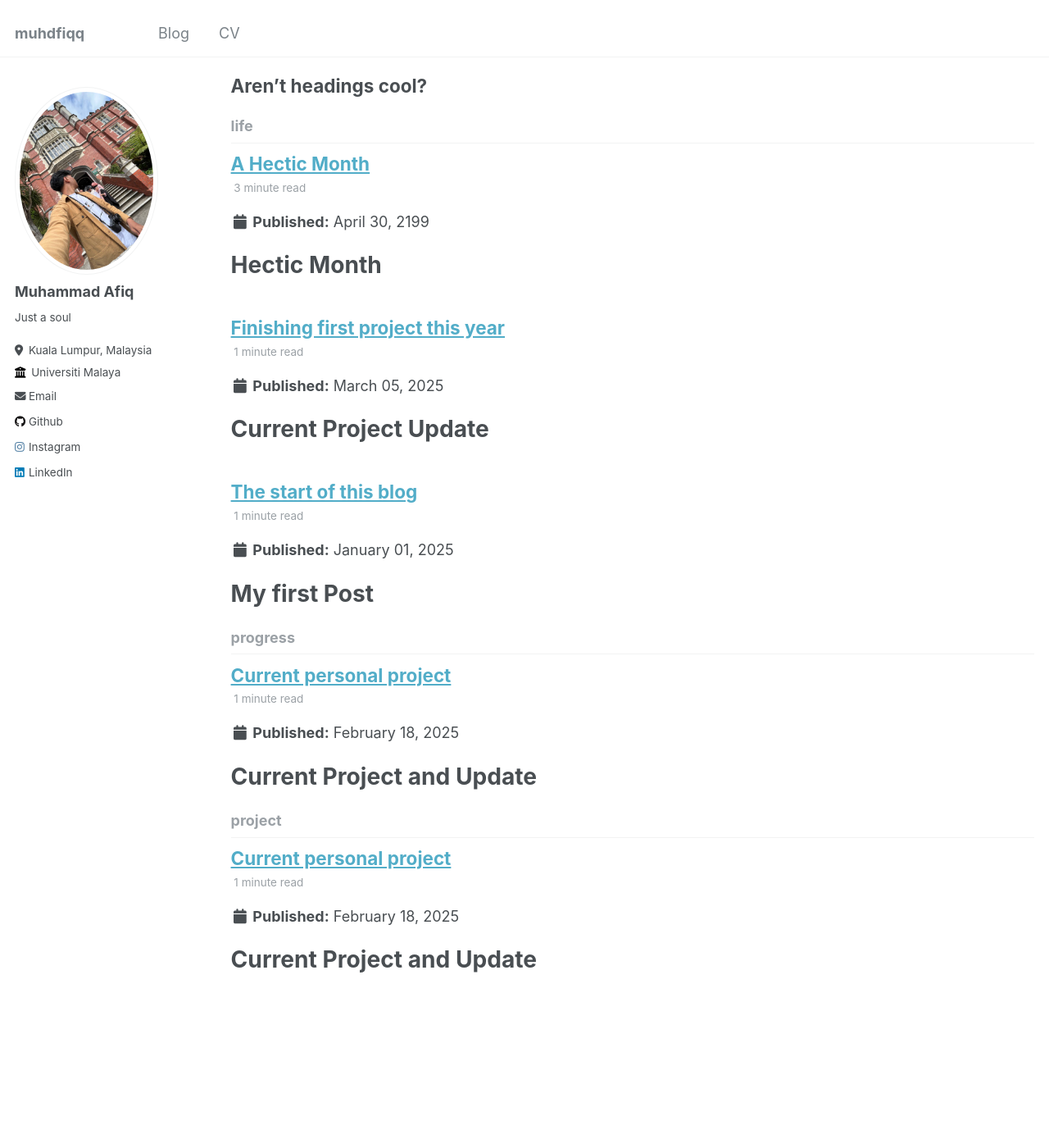
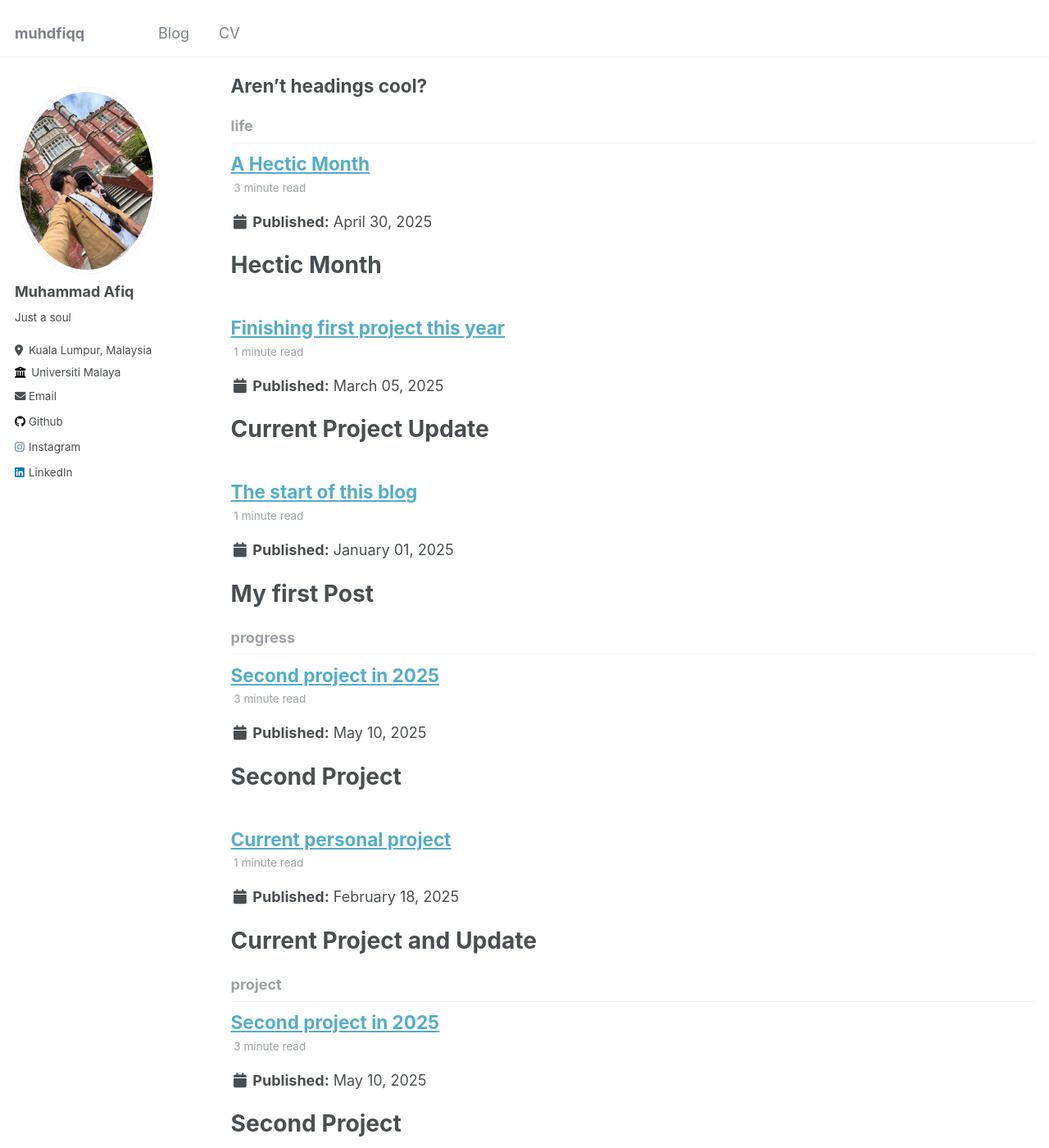
Before and after one commit to aiyyra/aiyyra.github.io, a Jekyll site: the page built from _pages/tag-archive.html, in a window 1280 px wide and 1400 px high, scrolled down 1429 px. Shown: the whole window at 82% size. Built offline with Jekyll 4.4.1, drawn with Linux system fonts in a browser that asks for light colours; part of the change alters nothing that is shown.

Commit message:
adding a post

```diff
--- a/_posts/2025-04-30-a-hectic-month.md
+++ b/_posts/2025-04-30-a-hectic-month.md
@@ -1,6 +1,6 @@
 ---
 title: "A Hectic Month"
-date: 2199-04-30
+date: 2025-04-30
 permalink: /posts/2025/04/a-hectic-month/
 tags:
   - life
--- /dev/null
+++ b/_posts/2025-05-10-second-project-2025.md
@@ -0,0 +1,43 @@
+---
+title: "Second project in 2025"
+date: 2025-05-10
+permalink: /posts/2025/05/second-project-2025/
+tags:
+  - project
+  - progress
+---
+
+# Second Project
+
+Do you remember the project I last mentions - Link summariser. I planned a lot for that but it is a relatively easy project. I finished it within 5 days of starting the development. I thought on making it more complex but I will just stuck with the original plan and make my next project a lot complex.
+
+# Link Summariser
+
+So let me give an overview about the project. The initial plan was to create an agentic system that will take my link and summarize it for me. It is too simple and does not really need an agentic system. Therefore, I do make a small changes into the system.
+
+1. This project could take any query, text or links.
+2. Based on the input, it will either research, summarizer and search the web for the results.
+3. The agent that are used in this project is from llama scout hosted on groq api. It is used as a tool calling agent that will responds according to my query.
+
+For this project, I create 3 tools:
+
+1. searching tool with tavily api
+2. crawling tool using beautifolSoup
+3. Summarizing tool which calls another groq model to summarize given knowledge.
+
+### Limitation/ Improvement on future projects
+
+1. This project is run only on terminal. I personally thing this will forever be on the improvements list as I am less passionate on building UI
+2. This project does not have any memory. One small reasons is to make the token usage controlled, but it does make the system capabilities limited to one query per session.
+3. This system always summarizes whatever knowledge it retrieves from the web. This is due to the token limitation that we have.
+4. The search quality when using search tool is quite bad given the high standard that I have. Maybe future prompt-tuning could solve this issues.
+5. One obvious improvement I would love to add is creating a RAG enabled system.
+6. I would also love to make it multi-agent environment. I already look into it and the popular options is either crew ai or langgraph.
+
+# Next
+
+I would spend most of my times in my university course as this upcoming months is critical for my programme. But worry not, I will find more times to make personal project as I think that the course in my university would not be enough.
+
+I am looking foward to make a project to learn more on multi-agent system, I already learn RAG implementation from previous projects (htmx-summarizer), so I would try to hold back from including it on the next project. I would also love to use Langgraph for the orchestration of my agents.
+
+> Note: Btw, as of how things stand, my FYP looks like it will need multi-agent with langgraph(for parallel agent call), RAG(for accurate Information Retrieval), a good enough UI, an integrated memory system and (maybe) chat interactions. Overall pray for my wallet and hope it will goes smoothly.
```
